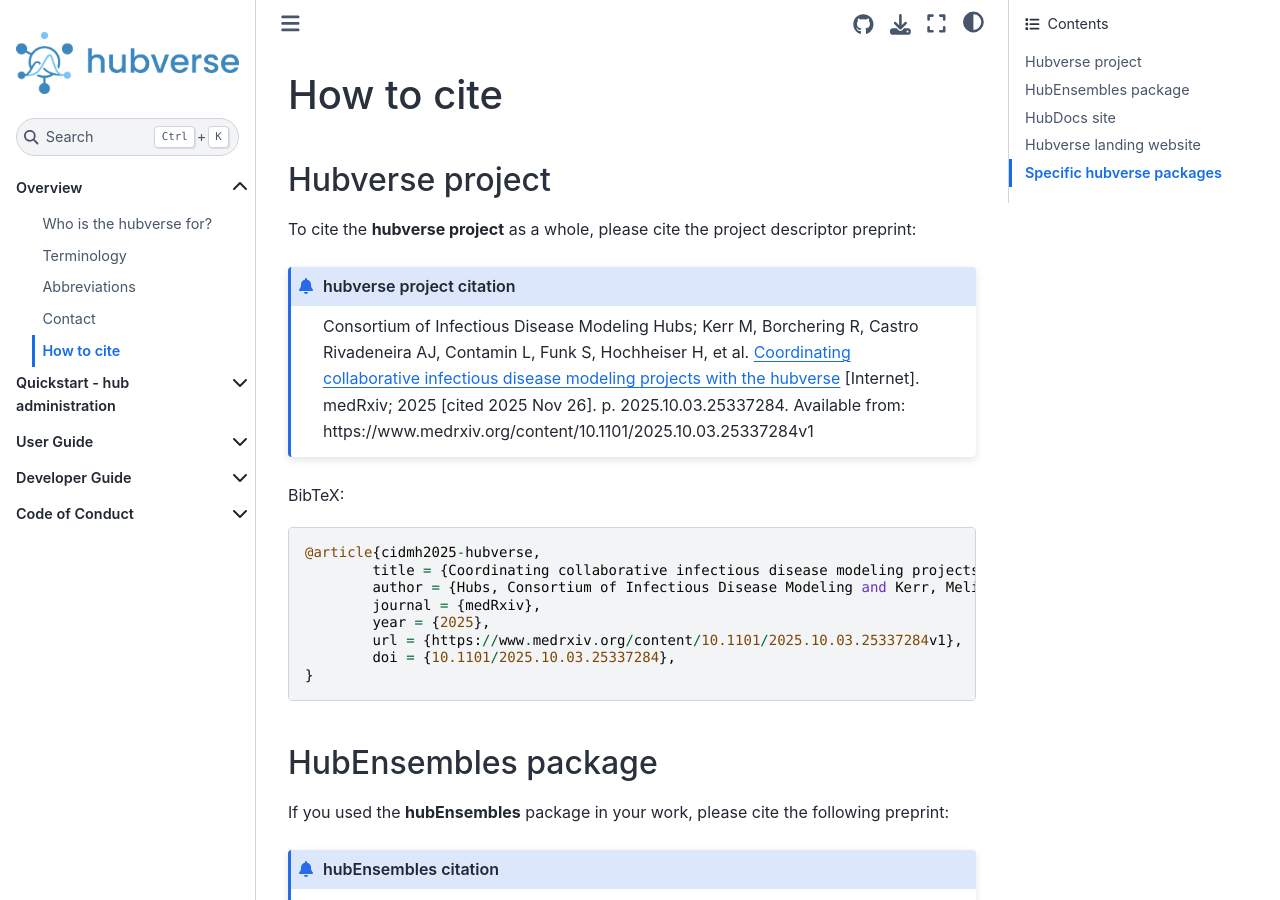
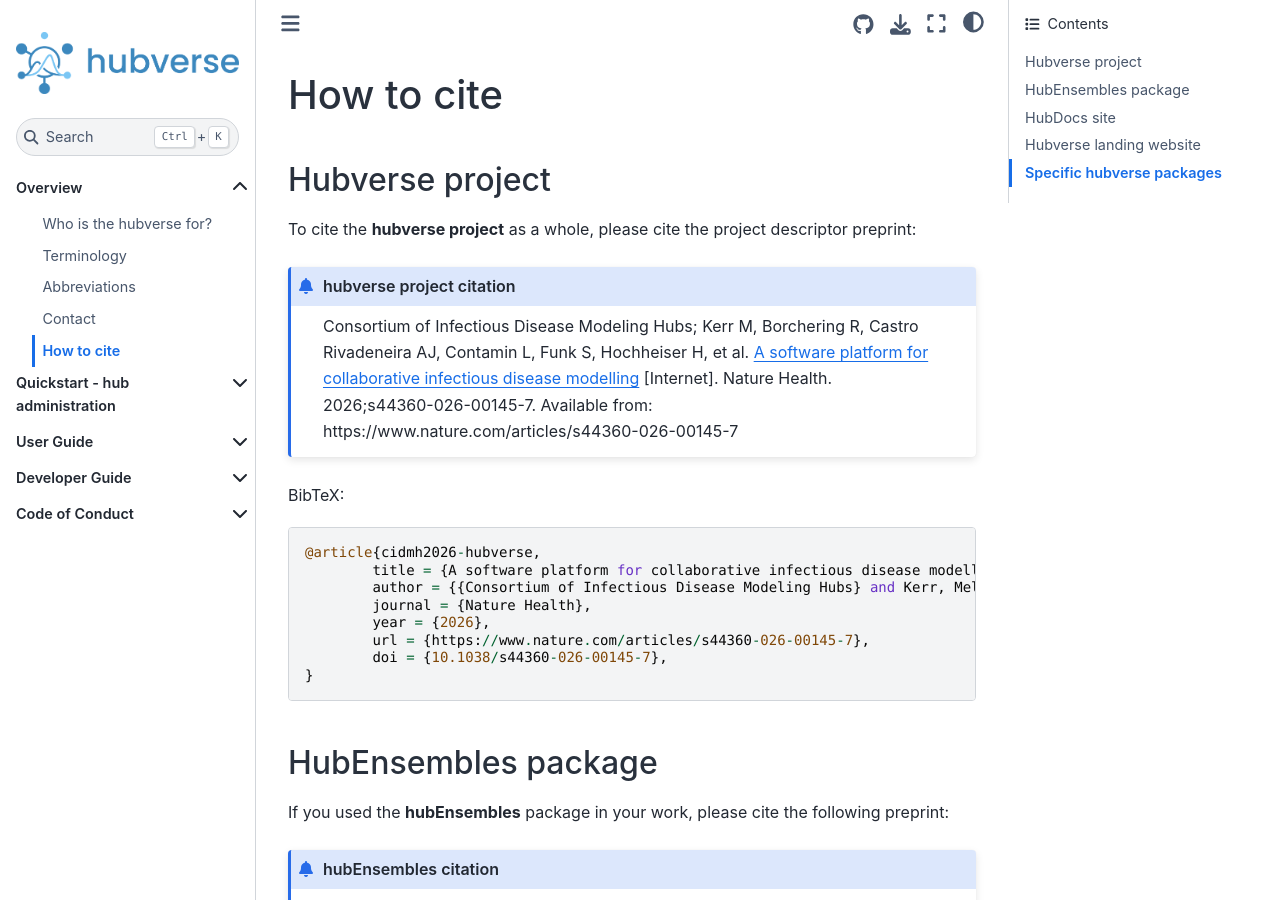
Before and after one commit to hubverse-org/hubDocs, a Sphinx documentation site: the page built from docs/source/overview/cite.md, in a window 1280 px wide and 900 px high. Built offline with Sphinx 7.4.7 and the Sphinx Book theme 1.1.4, drawn with Linux system fonts in a browser that asks for light colours; comment, search, counter and statistics services are not loaded.

Commit message:
Update hubverse publication

````diff
--- a/docs/source/overview/cite.md
+++ b/docs/source/overview/cite.md
@@ -3,18 +3,18 @@
 ## Hubverse project
 To cite the **hubverse project** as a whole, please cite the project descriptor preprint:
 ```{admonition} hubverse project citation
-Consortium of Infectious Disease Modeling Hubs; Kerr M, Borchering R, Castro Rivadeneira AJ, Contamin L, Funk S, Hochheiser H, et al. [Coordinating collaborative infectious disease modeling projects with the hubverse](https://www.medrxiv.org/content/10.1101/2025.10.03.25337284v1) [Internet]. medRxiv; 2025 [cited 2025 Nov 26]. p. 2025.10.03.25337284. Available from: https://www.medrxiv.org/content/10.1101/2025.10.03.25337284v1
+Consortium of Infectious Disease Modeling Hubs; Kerr M, Borchering R, Castro Rivadeneira AJ, Contamin L, Funk S, Hochheiser H, et al. [A software platform for collaborative infectious disease modelling](https://www.nature.com/articles/s44360-026-00145-7) [Internet]. Nature Health. 2026;s44360-026-00145-7. Available from: https://www.nature.com/articles/s44360-026-00145-7
 ```
 
 BibTeX:
 ```
-@article{cidmh2025-hubverse,
-	title = {Coordinating collaborative infectious disease modeling projects with the hubverse},
-	author = {Hubs, Consortium of Infectious Disease Modeling and Kerr, Melissa and Borchering, Rebecca and Castro Rivadeneira, Alvaro J. and Contamin, Lucie and Funk, Sebastian and Hochheiser, Harry and Howerton, Emily and Krystalli, Anna and Shandross, Li and Reich, Nicholas G.},
-	journal = {medRxiv},
-	year = {2025},
-	url = {https://www.medrxiv.org/content/10.1101/2025.10.03.25337284v1},
-	doi = {10.1101/2025.10.03.25337284},
+@article{cidmh2026-hubverse,
+	title = {A software platform for collaborative infectious disease modelling},
+	author = {{Consortium of Infectious Disease Modeling Hubs} and Kerr, Melissa and Borchering, Rebecca and Castro Rivadeneira, Alvaro J. and Contamin, Lucie and Funk, Sebastian and Hochheiser, Harry and Howerton, Emily and Krystalli, Anna and Shandross, Li and Reich, Nicholas G.},
+	journal = {Nature Health},
+	year = {2026},
+	url = {https://www.nature.com/articles/s44360-026-00145-7},
+	doi = {10.1038/s44360-026-00145-7},
 }
 ```
 
````
